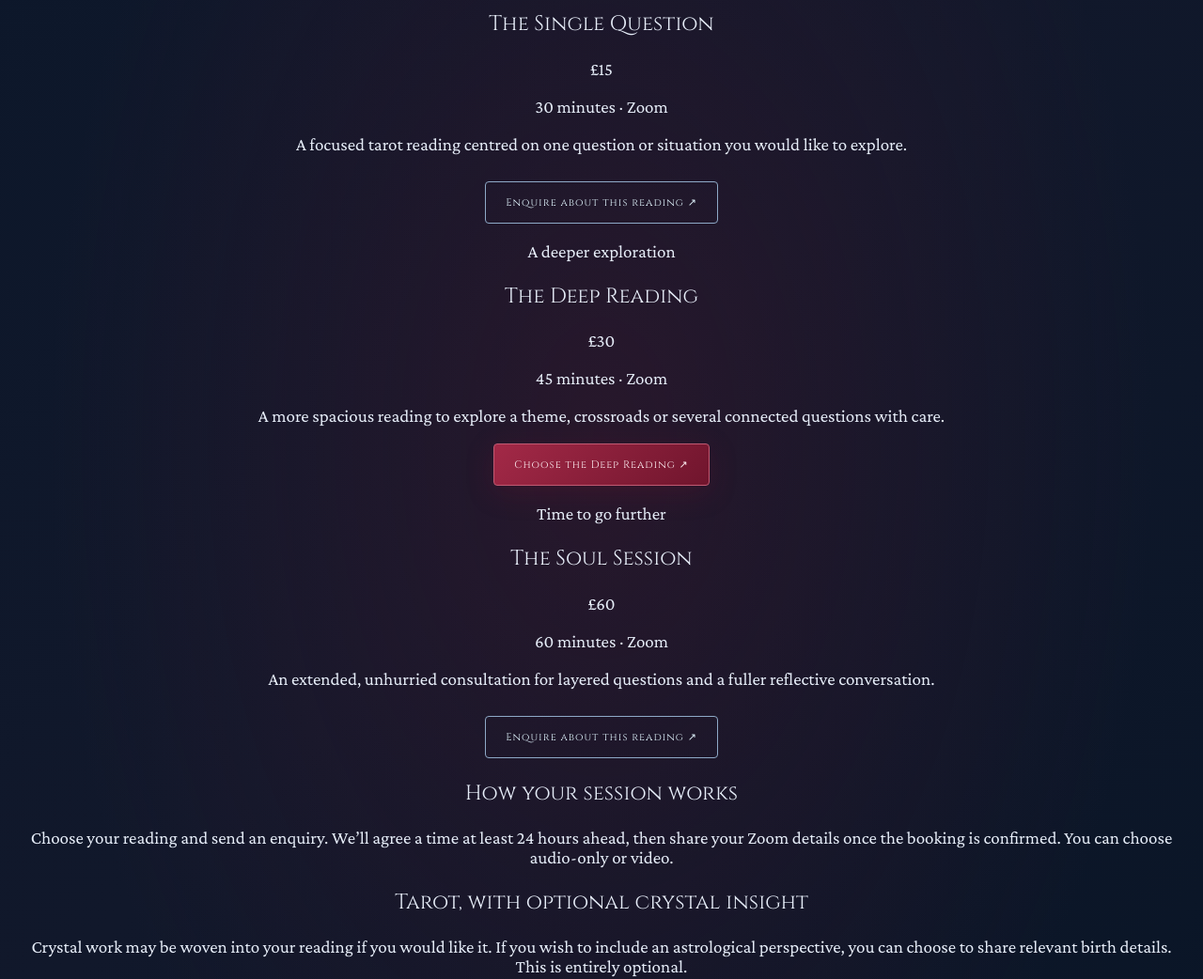
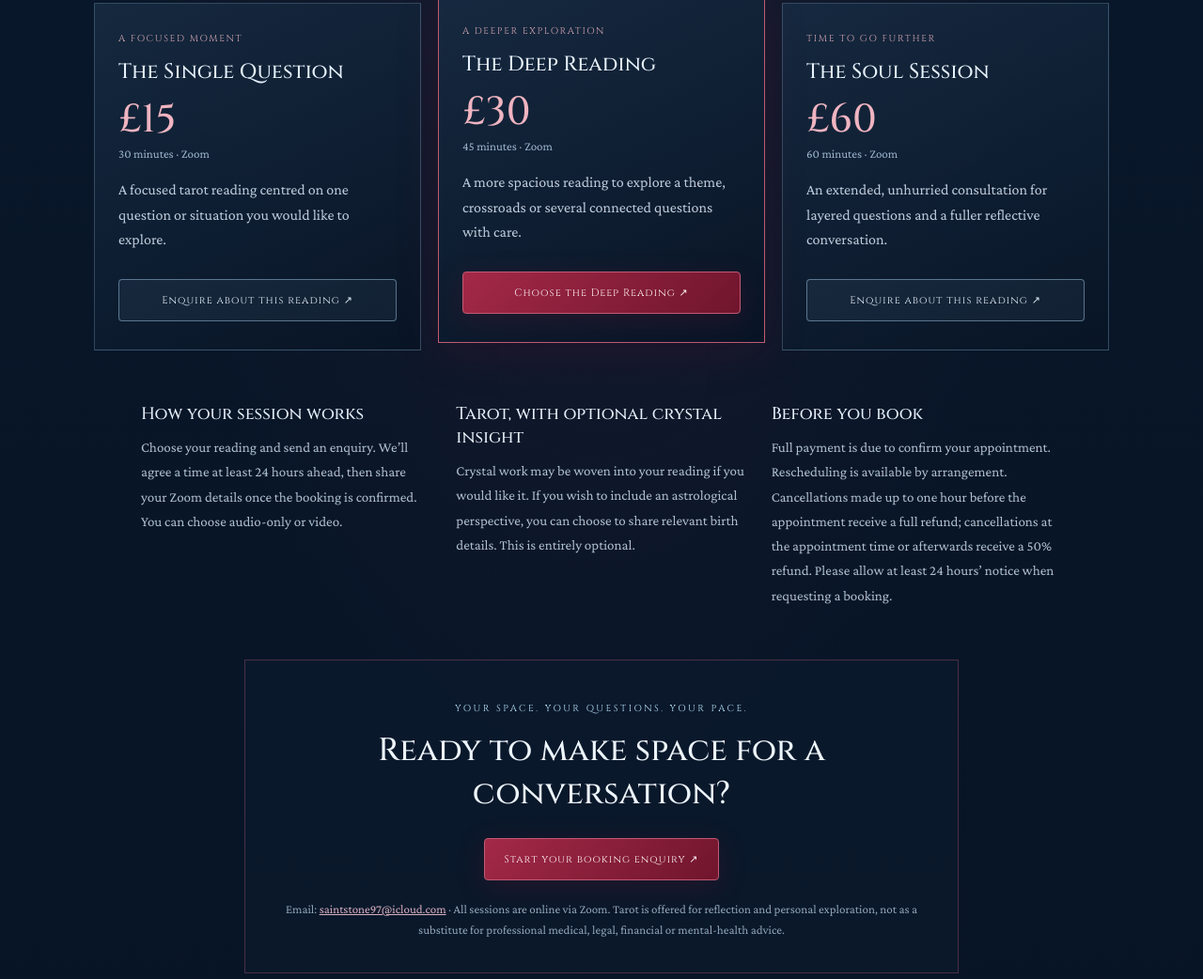
Before and after one commit to nolee57885-art/saint-stone, a plain HTML site: page index.html in a window 1280 px wide. Shown: the part 3460-4502 px from the top of the page at 94% size. Drawn offline with nearby package versions, Linux system fonts and the light colour scheme.

Commit message:
Style premium private consultation packages and booking journey

```diff
--- a/style.css
+++ b/style.css
@@ -816,3 +816,29 @@ h1 em, h2 em { color: var(--blue); font-weight: 400; }
 
 /* Supplied Saint Stone artwork sizing and section image refinements */
 .hero-logo { width: clamp(180px,24vw,270px); max-height: 360px; }
+
+/* Private consultation: primary commercial destination */
+.consult-section { padding: clamp(70px,9vw,118px) 22px; text-align:center; background: radial-gradient(ellipse at 50% 0%,rgba(113,47,77,.22),transparent 60%),linear-gradient(180deg,#09182b,#071426); border-top:1px solid var(--line); }
+.consult-section h2 { max-width:900px; margin:0 auto 18px; font-size:clamp(34px,5vw,58px); }
+.consult-intro { max-width:760px!important; margin:0 auto 28px!important; color:#c1cfdd!important; font-size:19px!important; line-height:1.75!important; }
+.consult-values { display:flex; justify-content:center; flex-wrap:wrap; gap:10px; margin:28px auto 42px; }
+.consult-values span { border:1px solid rgba(173,218,245,.24); color:#c6d9e9; padding:9px 14px; font-size:13px; letter-spacing:.04em; }
+.consult-packages { display:grid; grid-template-columns:repeat(3,minmax(0,1fr)); gap:18px; max-width:1080px; margin:0 auto 55px; text-align:left; align-items:stretch; }
+.consult-package { padding:30px 25px; border:1px solid rgba(173,218,245,.25); background:linear-gradient(155deg,rgba(22,42,65,.94),rgba(8,20,37,.97)); display:flex; flex-direction:column; min-height:370px; }
+.consult-package.featured { border-color:#c05a72; box-shadow:0 10px 42px rgba(124,19,48,.17); transform:translateY(-8px); }
+.package-kicker { color:#d7a7b4!important; font:10px var(--serif)!important; letter-spacing:.16em; text-transform:uppercase; margin:0 0 14px!important; }
+.consult-package h3 { color:#e7f2fc; font:500 22px var(--serif); margin:0 0 8px; }
+.package-price { color:#f0b4c1!important; font:500 42px var(--serif)!important; margin:0!important; }
+.package-duration { color:#9db6ce!important; font-size:13px!important; margin:0 0 18px!important; }
+.consult-package>p:not(.package-kicker):not(.package-price):not(.package-duration) { color:#bdccdc!important; font-size:16px!important; line-height:1.65!important; margin:0 0 25px!important; }
+.consult-package .button { margin-top:auto; width:100%; text-align:center; }
+.button-outline { color:#e3effb; border-color:rgba(173,218,245,.45); background:rgba(173,218,245,.06); }
+.button-outline:hover { background:rgba(173,218,245,.13); }
+.consult-details { max-width:980px; margin:0 auto 55px; display:grid; grid-template-columns:repeat(3,minmax(0,1fr)); gap:26px; text-align:left; }
+.consult-details h3 { color:#e5eff9; font:500 18px var(--serif); margin:0 0 10px; }
+.consult-details p { color:#aebfd0; font-size:15px; line-height:1.75; margin:0; }
+.consult-final { max-width:760px; margin:0 auto; padding:34px 24px; border:1px solid rgba(192,90,114,.35); background:rgba(12,27,46,.62); }
+.consult-final h3 { color:#edf5fc; font:500 clamp(24px,3vw,34px) var(--serif); margin:8px 0 24px; }
+.consult-small { max-width:780px!important; margin:20px auto 0!important; color:#91a6ba!important; font-size:13px!important; line-height:1.7!important; }
+.consult-small a { color:#d9b1c0; text-decoration:underline; }
+@media(max-width:800px) { .consult-packages { grid-template-columns:1fr; max-width:480px; } .consult-package.featured { transform:none; } .consult-details { grid-template-columns:1fr; max-width:540px; } }
```
